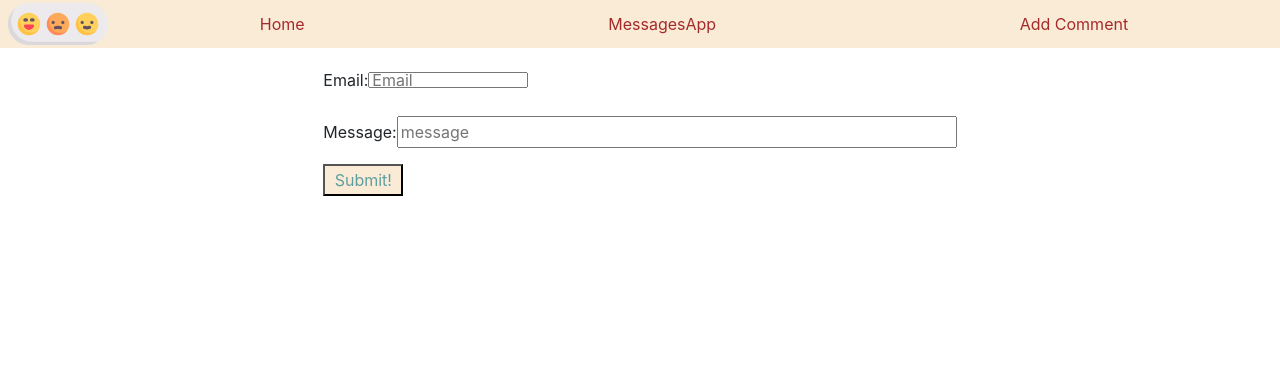
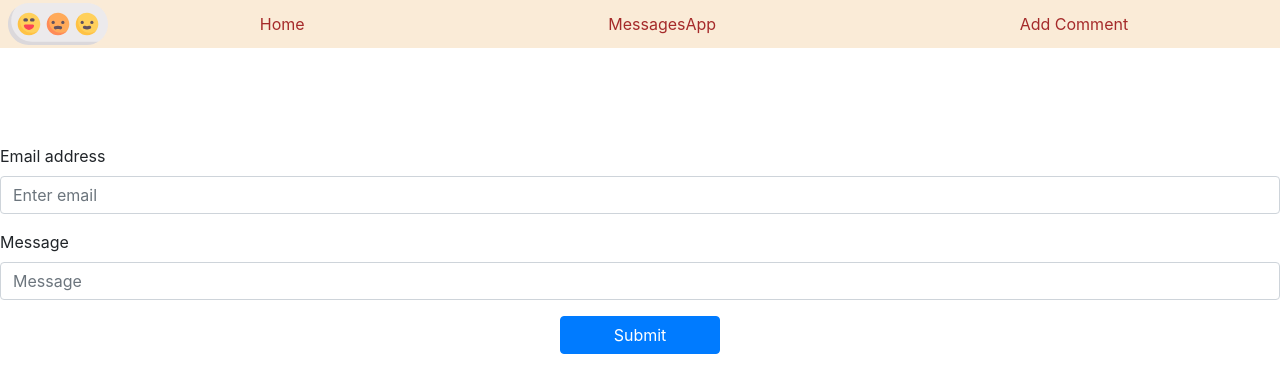
Before and after one commit to Nil9711/CommentsApp, a React (Create React App) app in the folder client/: page /commentsForm in a window 1280 px wide. Shown: the top 392 px of the page. Built offline with nearby package versions, Linux system fonts and the light colour scheme.

Commit message:
CommentsApp

```diff
--- a/client/src/CommentForm.css
+++ b/client/src/CommentForm.css
@@ -1,25 +1,10 @@
-.CommentForm-Message {
-  margin-top: 1rem;
-  margin-bottom: 1rem;
-  height: 2rem;
-  width: 35rem;
+.CommentForm {
+  margin-top: 6rem;
 }
-.CommentForm-Email {
-  margin-top: 1rem;
-  height: 1rem;
+
+.CommentForm-Button {
+  display: flex;
+  justify-content: center;
+  margin: auto;
   width: 10rem;
 }
-.CommentForm-Button {
-  height: 2rem;
-  color: cadetblue;
-  background-color: antiquewhite;
-  width: 5rem;
-}
-
-.CommentFormContainer {
-  /* height: 1.5rem; */
-  /* width: 1.5rem; */
-  display: flex;
-  justify-content: center;
-  margin-top: 0.5rem;
-}
--- a/client/src/CommentForm.jsx
+++ b/client/src/CommentForm.jsx
@@ -2,6 +2,8 @@ import "./CommentForm.css";
 import React, { useState } from "react";
 import axios from "axios";
 import md5 from "md5";
+import Form from "react-bootstrap/Form";
+import Button from "react-bootstrap/Button";
 
 const CommentForm = () => {
   const [email, setEmail] = useState("");
@@ -41,35 +43,33 @@ const CommentForm = () => {
     setMessage(e.target.value);
   };
   return (
-    <div className="CommentFormContainer">
-      <form onSubmit={handleSubmit}>
-        <label>Email: </label>
-        <input
-          className="CommentForm-Email"
-          type="text"
-          id="email"
-          name="email"
+    <div className="CommentForm">
+      <Form onSubmit={handleSubmit}>
+        <Form.Group controlId="formBasicEmail">
+          <Form.Label>Email address</Form.Label>
+          <Form.Control
+            type="email"
+            placeholder="Enter email"
+            value={email}
             required
-          placeholder="Email"
-          value={email}
             onChange={handleEmailChange}
           />
-        <br />
-        <label>Message: </label>
-        <input
-          className="CommentForm-Message"
-          placeholder="message"
+        </Form.Group>
+
+        <Form.Group controlId="formBasicMessage">
+          <Form.Label>Message</Form.Label>
+          <Form.Control
             type="text"
-          id="message"
-          name="message"
+            placeholder="Message"
             value={message}
             required
             onChange={handleMessageChange}
           />
-
-        <br />
-        <button className="CommentForm-Button">Submit!</button>
-      </form>
+        </Form.Group>
+        <Button variant="primary" type="submit" className="CommentForm-Button">
+          Submit
+        </Button>
+      </Form>
     </div>
   );
 };
```
Lines whose indentation alone changed are shown as unchanged.
